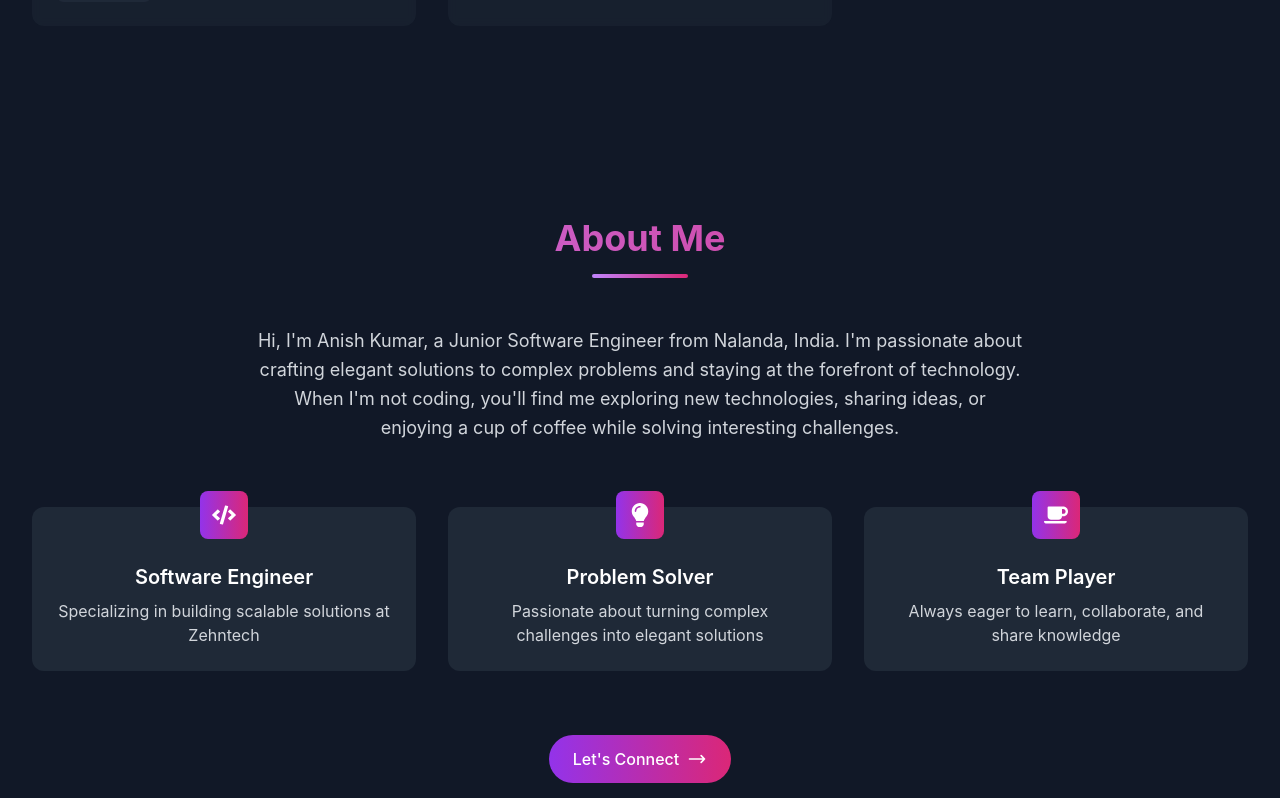
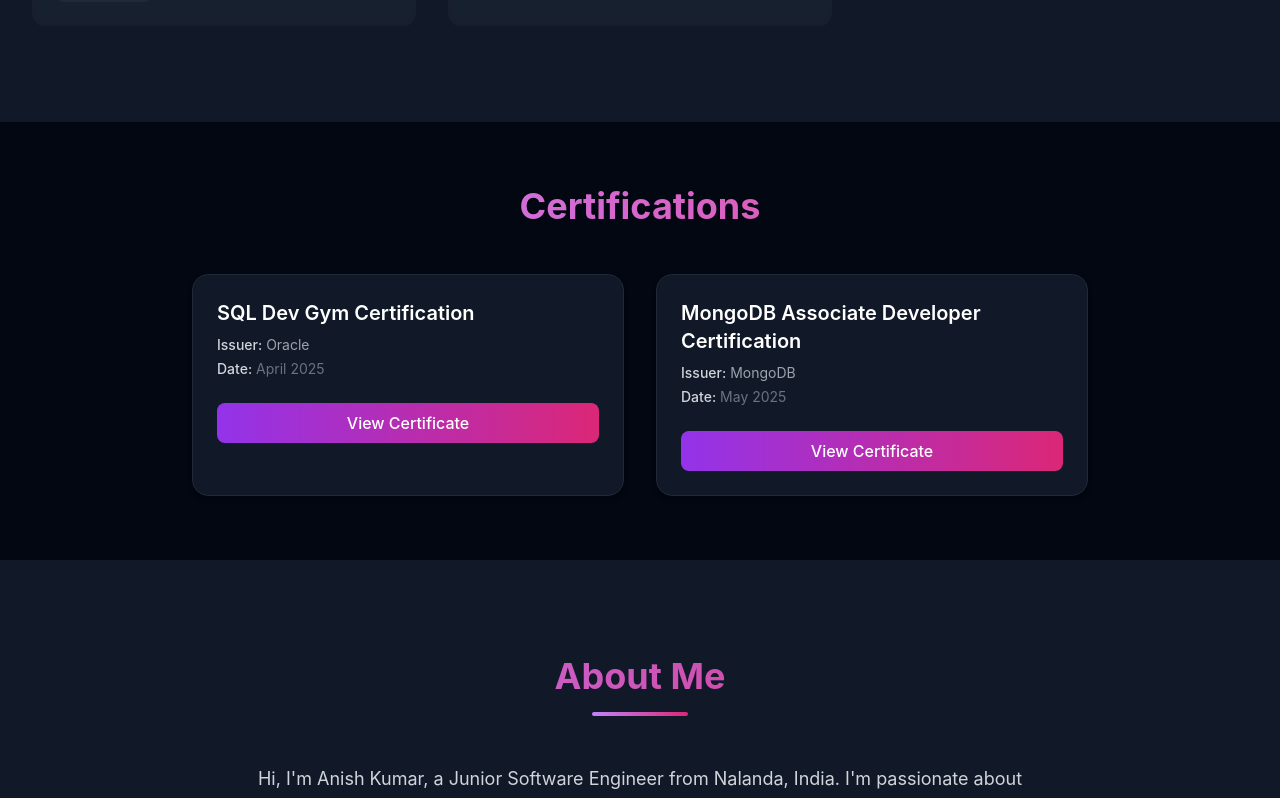
Before and after one commit to AnishKr-24/My_Portfolio, a React (Vite) app: page / in a window 1280 px wide. Shown: the part 3920-4718 px from the top of the page. Built offline with nearby package versions, Linux system fonts and the light colour scheme.

Commit message:
Second commit

```diff
--- a/src/App.jsx
+++ b/src/App.jsx
@@ -7,6 +7,7 @@
 import Contact from './components/Contact';
 import Footer from './components/Footer';
 import SEO from './components/SEO';
+import Certification from './components/Certification'; // ✅ fixed spelling & path
 import { defaultSEO } from './config/seo';
 
 function App() {
@@ -18,13 +19,14 @@
           description={defaultSEO.description}
           name={defaultSEO.twitter.handle}
         />
-        <Navbar/>
-        <Homepage/>
-        <Projects/>
-        <Skills/>
-        <About/>
-        <Contact/>
-        <Footer/>
+        <Navbar />
+        <Homepage />
+        <Projects />
+        <Skills />
+        <Certification /> {/* ✅ added in correct place */}
+        <About />
+        <Contact />
+        <Footer />
       </div>
     </HelmetProvider>
   );
--- /dev/null
+++ b/src/components/Certification.jsx
@@ -0,0 +1,67 @@
+import { motion } from "framer-motion";
+
+const certifications = [
+  {
+    title: "SQL Dev Gym Certification",
+    issuer: "Oracle",
+    date: "April 2025",
+    link: "https://drive.google.com/file/d/1dJdVlZDPqjqwUsW0c_7wsEImShIrzTfC/view?usp=sharing",
+  },
+  {
+    title: "MongoDB Associate Developer Certification",
+    issuer: "MongoDB",
+    date: "May 2025",
+    link: "https://drive.google.com/file/d/1lkTATUng1q2fetW4qUa2WptyI01lqQhW/view?usp=sharing",
+  },
+];
+
+export default function Certification() {
+  return (
+    <section className="bg-gray-950 py-16 px-4 text-white">
+      <div className="max-w-4xl mx-auto">
+        <motion.h2
+          initial={{ opacity: 0, y: -20 }}
+          whileInView={{ opacity: 1, y: 0 }}
+          transition={{ duration: 0.6 }}
+          viewport={{ once: true }}
+          className="text-4xl font-bold text-center mb-12 bg-gradient-to-r from-purple-400 to-pink-500 bg-clip-text text-transparent"
+        >
+          Certifications
+        </motion.h2>
+
+        <div className="flex flex-col md:flex-row gap-8">
+          {certifications.map((cert, index) => (
+            <motion.div
+              key={index}
+              initial={{ opacity: 0, y: 20 }}
+              whileInView={{ opacity: 1, y: 0 }}
+              transition={{ duration: 0.5, delay: index * 0.1 }}
+              viewport={{ once: true }}
+              className="flex-1 bg-gray-900 border border-gray-800 rounded-2xl shadow-md p-6 hover:shadow-pink-500/30 transition duration-300"
+            >
+              <div>
+                <h3 className="text-xl font-semibold text-white mb-2">
+                  {cert.title}
+                </h3>
+                <p className="text-sm text-gray-400 mb-1">
+                  <span className="font-medium text-gray-300">Issuer:</span> {cert.issuer}
+                </p>
+                <p className="text-sm text-gray-500">
+                  <span className="font-medium text-gray-300">Date:</span> {cert.date}
+                </p>
+              </div>
+              <a
+                href={cert.link}
+                target="_blank"
+                rel="noopener noreferrer"
+                className="mt-6 block text-center px-4 py-2 bg-gradient-to-r from-purple-600 to-pink-600 text-white font-medium rounded-lg hover:from-pink-600 hover:to-purple-600 transition duration-300"
+              >
+                View Certificate
+              </a>
+            </motion.div>
+          ))}
+        </div>
+      </div>
+    </section>
+  );
+}
--- a/src/config/seo.js
+++ b/src/config/seo.js
@@ -4,35 +4,35 @@
   openGraph: {
     type: 'website',
     locale: 'en_US',
-    url: 'https://aashish-gulshan.netlify.app/',
-    site_name: 'Aashish Gulshan Portfolio',
+    // url: 'https://anish kumar.netlify.app/',
+    // site_name: 'Anish Kumar Portfolio',
   },
   twitter: {
-    handle: '@aashishgulshan',
-    site: '@aashishgulshan',
+    handle: '@AnishKumar70923',
+    site: '@AnishKumar70923',
     cardType: 'summary_large_image',
   },
 };
 
 export const seoData = {
   home: {
-    title: 'Aashish Gulshan - Software Engineer & Tech Instructor',
-    description: 'Welcome to my portfolio. I am a software engineer and tech instructor with expertise in React.js, Node.js, and modern web technologies.',
+    title: 'Anish Kumar - Junior Software Engineer',
+    description: 'Welcome to my portfolio. I am a software engineer with expertise in React.js and modern web technologies.',
   },
   about: {
-    title: 'About Me - Aashish Gulshan',
-    description: 'Learn about my journey, skills, and experience as a software engineer and tech instructor. Discover my passion for technology and teaching.',
+    title: 'About Me - Anish Kumar',
+    description: 'Learn about my journey, skills, and experience as a software engineer. Discover my passion for technology and teaching.',
   },
   projects: {
-    title: 'Projects - Aashish Gulshan',
+    title: 'Projects - Anish Kumar',
     description: 'Explore my portfolio of web development projects, including e-commerce solutions, news applications, and more.',
   },
   skills: {
-    title: 'Skills & Expertise - Aashish Gulshan',
+    title: 'Skills & Expertise - Anish Kumar',
     description: 'Discover my technical skills in web development, programming languages, frameworks, and tools.',
   },
   contact: {
-    title: 'Contact - Aashish Gulshan',
+    title: 'Contact - Anish Kumar',
     description: 'Get in touch with me for collaboration, opportunities, or any queries about my work and services.',
   },
 };
```
